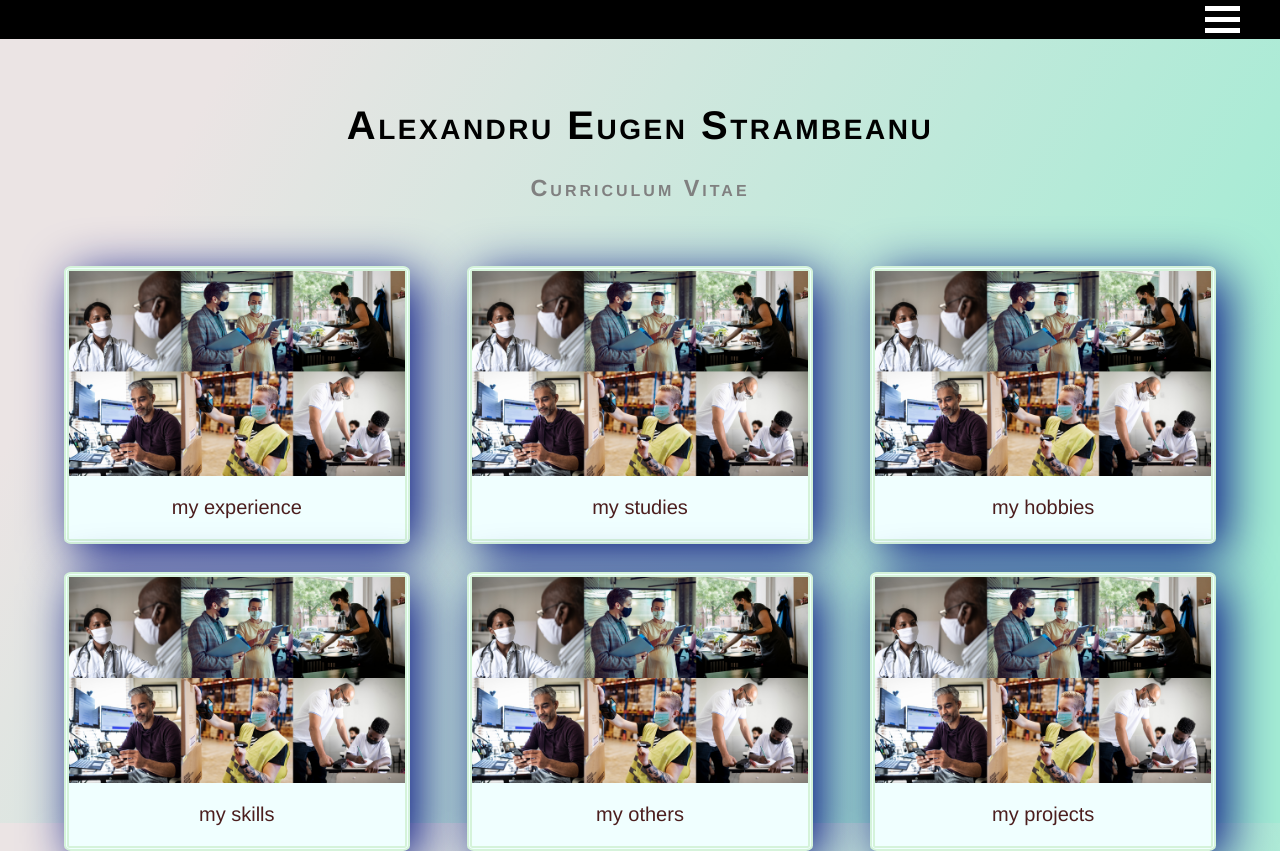
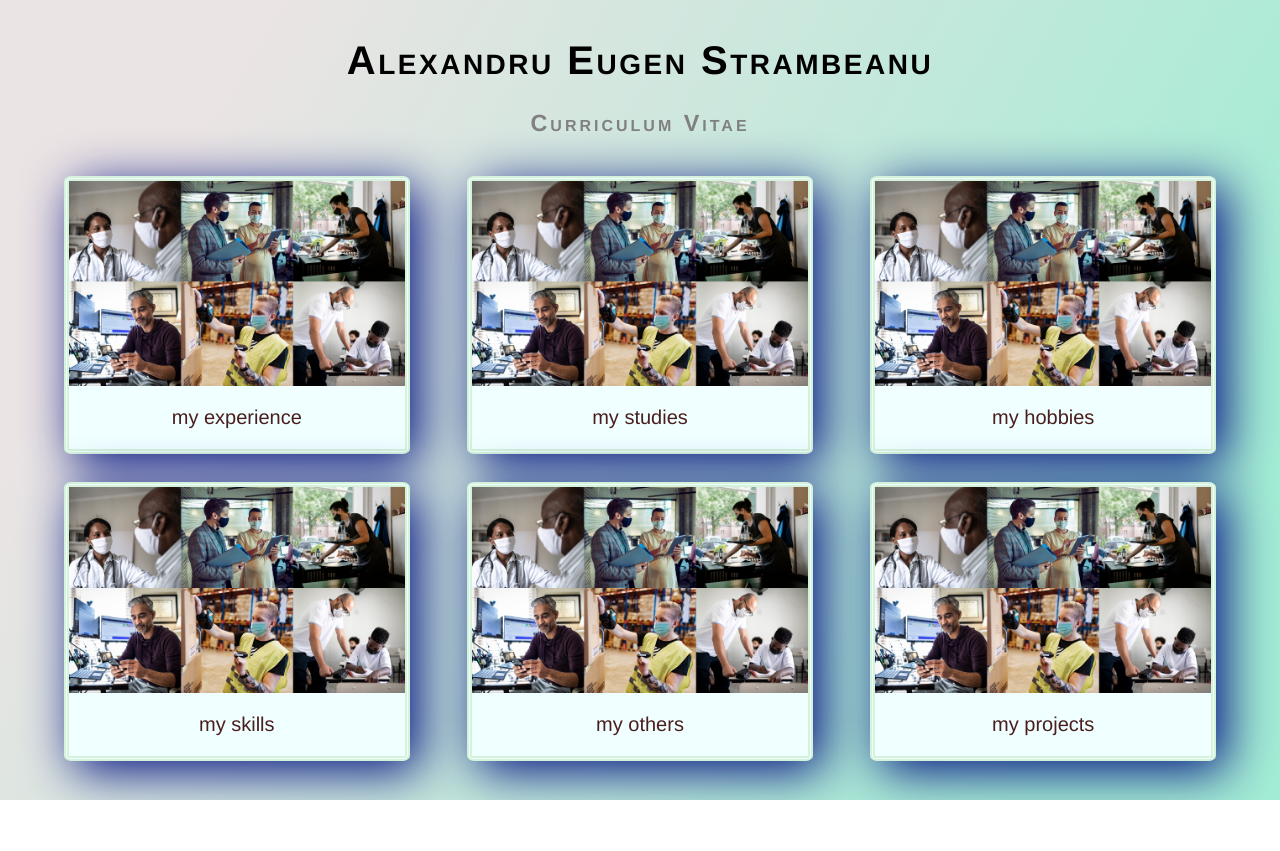
Before and after one commit to eugenalx/resume, a plain HTML site: page index.html in a window 1280 px wide. After the commit the page ends 800 px from the top, so only its background shows below. Drawn offline with Linux system fonts and the light colour scheme.

Commit message:
remove nav bar

```diff
--- a/style.css
+++ b/style.css
@@ -10,14 +10,20 @@ body{
 }
 header{
     width: 100%;
-    position: sticky;
-    margin-bottom: 5%;
+    position: -webkit-sticky;
+    margin-bottom: 3%;
 }
 
-header h1, header h3{
+header h1, h3{
     text-align: center;
     font-variant: small-caps;
     letter-spacing: 2.5px;
+    position: relative;
+
+}
+header h1{
+
+    padding-top: 3%;
 }
 
 header h3{
@@ -29,12 +35,11 @@ header h3{
 nav{
     position: sticky;
     width:100%;
-    display: flex;
+    display: none;
     justify-content: flex-end;
     background-color: black;
     letter-spacing: 3px;
     font-size: 14px;
-    margin-bottom: 5%;
 
 
 }
@@ -199,7 +204,7 @@ nav > ul {
   }
 
   .pointer{
-    cursor:pointer
+    cursor:pointer;
   }
 
   /* end slider information */
```
